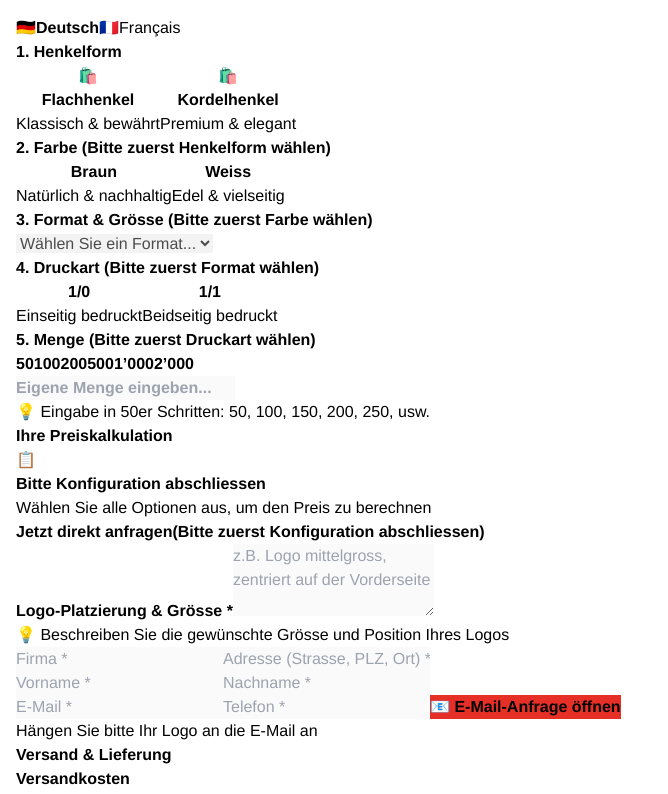
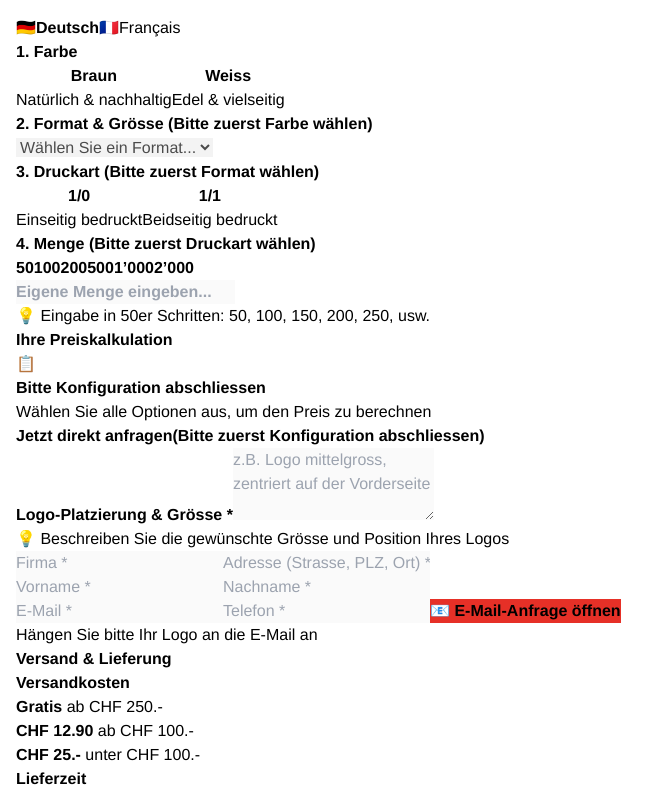
Before and after one commit to Elco-ag/konfigurator, a React (Vite) app: page / in a window 1280 px wide. Shown: the top 794 px of the page, without its empty margins (0-668 px from the left). Built offline with nearby package versions, Linux system fonts and the light colour scheme.

Commit message:
Update ElcoPapiertaschenKonfigurator.tsx

```diff
--- a/src/ElcoPapiertaschenKonfigurator.tsx
+++ b/src/ElcoPapiertaschenKonfigurator.tsx
@@ -7,21 +7,14 @@ import React, { useState, useEffect } from 'react';
 const T = {
   de: {
     // Steps
-    step1: '1. Henkelform',
-    step2: '2. Farbe',
-    step3: '3. Format & Grösse',
-    step4: '4. Druckart',
-    step5: '5. Menge',
+    step1: '1. Farbe',
+    step2: '2. Format & Grösse',
+    step3: '3. Druckart',
+    step4: '4. Menge',
     // Step hints
-    hint_handle: '(Bitte zuerst Henkelform wählen)',
     hint_color: '(Bitte zuerst Farbe wählen)',
     hint_format: '(Bitte zuerst Format wählen)',
     hint_print: '(Bitte zuerst Druckart wählen)',
-    // Handle
-    flat: 'Flachhenkel',
-    flat_desc: 'Klassisch & bewährt',
-    cord: 'Kordelhenkel',
-    cord_desc: 'Premium & elegant',
     // Color
     brown: 'Braun',
     brown_desc: 'Natürlich & nachhaltig',
@@ -61,8 +54,6 @@ const T = {
     price_placeholder_title: 'Bitte Konfiguration abschliessen',
     price_placeholder_text: 'Wählen Sie alle Optionen aus, um den Preis zu berechnen',
     // Handle labels for summary
-    handle_flat_short: 'Flach',
-    handle_cord_short: 'Kordel',
     color_brown_short: 'Braun',
     color_white_short: 'Weiss',
     // Contact form
@@ -115,7 +106,7 @@ Als PDF, AI, EPS oder hochauflösendes PNG.
 
 MEINE KONFIGURATION:
 --------------------
-Henkelform: ${cfg.handleLabel}
+Henkelform: Flachhenkel
 Farbe: ${cfg.colorLabel}
 Format: ${cfg.format} cm (${cfg.sizeLabel})
 Druckart: ${cfg.printLabel}
@@ -152,19 +143,13 @@ ${cfg.firstName} ${cfg.lastName}`,
     ship_surcharge_suffix: ' Kleinmengenzuschlag',
   },
   fr: {
-    step1: '1. Type de poignée',
-    step2: '2. Couleur',
-    step3: '3. Format & taille',
-    step4: '4. Type d\'impression',
-    step5: '5. Quantité',
-    hint_handle: '(Veuillez d\'abord choisir le type de poignée)',
+    step1: '1. Couleur',
+    step2: '2. Format & taille',
+    step3: '3. Type d\'impression',
+    step4: '4. Quantité',
     hint_color: '(Veuillez d\'abord choisir la couleur)',
     hint_format: '(Veuillez d\'abord choisir le format)',
     hint_print: '(Veuillez d\'abord choisir le type d\'impression)',
-    flat: 'Poignée plate',
-    flat_desc: 'Classique & éprouvée',
-    cord: 'Poignée cordelette',
-    cord_desc: 'Premium & élégante',
     brown: 'Brun',
     brown_desc: 'Naturel & durable',
     white: 'Blanc',
@@ -197,8 +182,6 @@ ${cfg.firstName} ${cfg.lastName}`,
     savings_text: (tier, pct) => `À ${tier} pièces, vous économisez ${pct}% par pièce`,
     price_placeholder_title: 'Veuillez compléter la configuration',
     price_placeholder_text: 'Sélectionnez toutes les options pour calculer le prix',
-    handle_flat_short: 'Plate',
-    handle_cord_short: 'Cordelette',
     color_brown_short: 'Brun',
     color_white_short: 'Blanc',
     contact_title: 'Demander maintenant',
@@ -247,7 +230,7 @@ En format PDF, AI, EPS ou PNG haute résolution.
 
 MA CONFIGURATION :
 ------------------
-Type de poignée : ${cfg.handleLabel}
+Type de poignée : Poignée plate
 Couleur : ${cfg.colorLabel}
 Format : ${cfg.format} cm (${cfg.sizeLabel})
 Type d'impression : ${cfg.printLabel}
@@ -285,7 +268,7 @@ ${cfg.firstName} ${cfg.lastName}`,
 };
 
 // ============================================================================
-// PRICE DATA
+// PRICE DATA - Only Flachhenkel
 // ============================================================================
 
 const PRICE_DATA = {
@@ -366,62 +349,6 @@ const PRICE_DATA = {
           "1/1": { 50: 2.79, 200: 2.04, 500: 1.59, 1000: 1.44, 2000: 1.27, 5000: 1.21 }
         }
       }
-    },
-    kordelhenkel: {
-      braun: {
-        "18x8x24": {
-          size_label: "Small / 84101.25",
-          "1/0": { 50: 1.80, 200: 1.30, 500: 1.00, 1000: 0.90, 2000: 0.80, 5000: 0.77 },
-          "1/1": { 50: 2.60, 200: 1.85, 500: 1.40, 1000: 1.25, 2000: 1.08, 5000: 1.03 }
-        },
-        "22x10x29": {
-          size_label: "Medium / 84102.25",
-          "1/0": { 50: 1.85, 200: 1.35, 500: 1.05, 1000: 0.95, 2000: 0.86, 5000: 0.82 },
-          "1/1": { 50: 2.65, 200: 1.90, 500: 1.45, 1000: 1.30, 2000: 1.13, 5000: 1.07 }
-        },
-        "27x12x37": {
-          size_label: "Large / 84103.25",
-          "1/0": { 50: 1.95, 200: 1.45, 500: 1.15, 1000: 1.05, 2000: 0.95, 5000: 0.92 },
-          "1/1": { 50: 2.75, 200: 2.00, 500: 1.55, 1000: 1.40, 2000: 1.23, 5000: 1.16 }
-        },
-        "40x12x31": {
-          size_label: "Large Landscape / 84205.25",
-          "1/0": { 50: 2.04, 200: 1.54, 500: 1.24, 1000: 1.14, 2000: 1.04, 5000: 1.01 },
-          "1/1": { 50: 2.84, 200: 2.09, 500: 1.64, 1000: 1.49, 2000: 1.32, 5000: 1.25 }
-        },
-        "32x13x41": {
-          size_label: "X-Large / 84104.25",
-          "1/0": { 50: 2.00, 200: 1.50, 500: 1.20, 1000: 1.10, 2000: 1.01, 5000: 0.97 },
-          "1/1": { 50: 2.80, 200: 2.05, 500: 1.60, 1000: 1.45, 2000: 1.28, 5000: 1.22 }
-        }
-      },
-      weiss: {
-        "18x8x24": {
-          size_label: "Small / 84101.10",
-          "1/0": { 50: 1.80, 200: 1.30, 500: 1.00, 1000: 0.90, 2000: 0.80, 5000: 0.77 },
-          "1/1": { 50: 2.60, 200: 1.85, 500: 1.40, 1000: 1.25, 2000: 1.08, 5000: 1.03 }
-        },
-        "22x10x29": {
-          size_label: "Medium / 84102.10",
-          "1/0": { 50: 1.85, 200: 1.35, 500: 1.05, 1000: 0.95, 2000: 0.86, 5000: 0.82 },
-          "1/1": { 50: 2.65, 200: 1.90, 500: 1.45, 1000: 1.30, 2000: 1.13, 5000: 1.07 }
-        },
-        "27x12x37": {
-          size_label: "Large / 84103.10",
-          "1/0": { 50: 1.95, 200: 1.45, 500: 1.15, 1000: 1.05, 2000: 0.95, 5000: 0.92 },
-          "1/1": { 50: 2.75, 200: 2.00, 500: 1.55, 1000: 1.40, 2000: 1.23, 5000: 1.16 }
-        },
-        "40x12x31": {
-          size_label: "Large Landscape / 84205.10",
-          "1/0": { 50: 2.04, 200: 1.54, 500: 1.24, 1000: 1.14, 2000: 1.04, 5000: 1.01 },
-          "1/1": { 50: 2.84, 200: 2.09, 500: 1.64, 1000: 1.49, 2000: 1.32, 5000: 1.25 }
-        },
-        "32x13x41": {
-          size_label: "X-Large / 84104.10",
-          "1/0": { 50: 2.00, 200: 1.50, 500: 1.20, 1000: 1.10, 2000: 1.01, 5000: 0.97 },
-          "1/1": { 50: 2.80, 200: 2.05, 500: 1.60, 1000: 1.45, 2000: 1.28, 5000: 1.22 }
-        }
-      }
     }
   }
 };
@@ -441,7 +368,7 @@ function chooseTier(qty, rules) {
 }
 
 function calcPrice(selection, priceData) {
-  const { handle, color, format, print, qty } = selection;
+  const { color, format, print, qty } = selection;
   const { rules, data } = priceData;
 
   if (qty < rules.min_qty) {
@@ -454,7 +381,7 @@ function calcPrice(selection, priceData) {
   }
 
   try {
-    const product = data[handle]?.[color]?.[format];
+    const product = data.flachhenkel?.[color]?.[format];
     if (!product) {
       return { error: 'no_product' };
     }
@@ -543,7 +470,6 @@ export default function PapiertragetaschenKalkulator() {
   });
   const t = T[lang];
 
-  const [handle, setHandle] = useState(null);
   const [color, setColor] = useState(null);
   const [format, setFormat] = useState(null);
   const [print, setPrint] = useState(null);
@@ -559,16 +485,16 @@ export default function PapiertragetaschenKalkulator() {
   const [logoDescription, setLogoDescription] = useState('');
   const [showToast, setShowToast] = useState(false);
 
-  const priceResult = handle && color && format && print && qty && parseInt(qty) >= 50
-    ? calcPrice({ handle, color, format, print, qty: parseInt(qty) }, PRICE_DATA)
+  const priceResult = color && format && print && qty && parseInt(qty) >= 50
+    ? calcPrice({ color, format, print, qty: parseInt(qty) }, PRICE_DATA)
     : null;
 
-  const availableFormats = handle && color
-    ? Object.keys(PRICE_DATA.data[handle]?.[color] || {})
+  const availableFormats = color
+    ? Object.keys(PRICE_DATA.data.flachhenkel?.[color] || {})
         .map(fmt => ({
           value: fmt,
           label: `${fmt.replace(/x/g, '×')} cm`,
-          sizeLabel: PRICE_DATA.data[handle][color][fmt]?.size_label || ''
+          sizeLabel: PRICE_DATA.data.flachhenkel[color][fmt]?.size_label || ''
         }))
         .sort((a, b) => {
           const [w1] = a.value.split('x').map(Number);
@@ -576,10 +502,6 @@ export default function PapiertragetaschenKalkulator() {
           return w1 - w2;
         })
     : [];
-
-  useEffect(() => {
-    setColor(null); setFormat(null); setPrint(null); setQty('');
-  }, [handle]);
 
   useEffect(() => {
     setFormat(null); setPrint(null); setQty('');
@@ -609,12 +531,13 @@ export default function PapiertragetaschenKalkulator() {
       alert(t.alert_fields);
       return;
     }
+
     if (!priceResult || priceResult.error) {
       alert(t.alert_config);
       return;
     }
 
-    const productInfo = PRICE_DATA.data[handle][color][format];
+    const productInfo = PRICE_DATA.data.flachhenkel[color][format];
     const sizeLabel = productInfo?.size_label || '';
 
     let shippingText = '';
@@ -627,12 +550,11 @@ export default function PapiertragetaschenKalkulator() {
       }
     }
 
-    const handleLabel = handle === 'flachhenkel' ? t.flat : t.cord;
     const colorLabel = color === 'braun' ? t.brown : t.white;
     const printLabel = print === '1/0' ? t.print_one_long : t.print_both_long;
 
     const cfg = {
-      handleLabel, colorLabel, format, sizeLabel, printLabel,
+      colorLabel, format, sizeLabel, printLabel,
       qty, logoDescription,
       unitPrice: formatPriceCHF(priceResult.unit),
       subtotal: formatPriceCHF(priceResult.subtotal),
@@ -698,52 +620,14 @@ export default function PapiertragetaschenKalkulator() {
         <div className="mb-8">
           <div className="bg-white rounded-2xl shadow-sm border border-gray-100">
 
-            {/* 1. Handle */}
+            {/* 1. Color */}
             <div className="p-6 border-b border-gray-100">
               <h3 className="text-sm text-gray-500 uppercase tracking-wider mb-4" style={{fontWeight: 700}}>
                 {t.step1}
               </h3>
               <div className="grid grid-cols-2 gap-4">
                 <button
-                  onClick={() => setHandle('flachhenkel')}
-                  className={`relative p-6 rounded-xl transition-all border-2 ${
-                    handle === 'flachhenkel'
-                      ? 'bg-green-50 shadow-lg transform scale-[1.02]'
-                      : 'bg-gray-50 hover:bg-gray-100 text-gray-700 border-transparent'
-                  }`}
-                  style={handle === 'flachhenkel' ? {borderColor: ELCO_RED} : {}}
-                >
-                  <span className="text-2xl mb-2 block">🛍️</span>
-                  <div style={{fontWeight: 700}}>{t.flat}</div>
-                  <div className="text-xs mt-1 text-gray-600" style={{fontWeight: 400}}>{t.flat_desc}</div>
-                  {handle === 'flachhenkel' && <CheckIcon />}
-                </button>
-                <button
-                  onClick={() => setHandle('kordelhenkel')}
-                  className={`relative p-6 rounded-xl transition-all border-2 ${
-                    handle === 'kordelhenkel'
-                      ? 'bg-green-50 shadow-lg transform scale-[1.02]'
-                      : 'bg-gray-50 hover:bg-gray-100 text-gray-700 border-transparent'
-                  }`}
-                  style={handle === 'kordelhenkel' ? {borderColor: ELCO_RED} : {}}
-                >
-                  <span className="text-2xl mb-2 block">🛍️</span>
-                  <div style={{fontWeight: 700}}>{t.cord}</div>
-                  <div className="text-xs mt-1 text-gray-600" style={{fontWeight: 400}}>{t.cord_desc}</div>
-                  {handle === 'kordelhenkel' && <CheckIcon />}
-                </button>
-              </div>
-            </div>
-
-            {/* 2. Color */}
-            <div className={`p-6 border-b border-gray-100 transition-opacity ${!handle ? 'opacity-40 pointer-events-none' : ''}`}>
-              <h3 className="text-sm text-gray-500 uppercase tracking-wider mb-4" style={{fontWeight: 700}}>
-                {t.step2} {!handle && <span className="text-xs normal-case">{t.hint_handle}</span>}
-              </h3>
-              <div className="grid grid-cols-2 gap-4">
-                <button
-                  onClick={() => handle && setColor('braun')}
-                  disabled={!handle}
+                  onClick={() => setColor('braun')}
                   className={`relative p-6 rounded-xl transition-all border-2 ${
                     color === 'braun'
                       ? 'bg-green-50 shadow-lg transform scale-[1.02]'
@@ -757,8 +641,7 @@ export default function PapiertragetaschenKalkulator() {
                   {color === 'braun' && <CheckIcon />}
                 </button>
                 <button
-                  onClick={() => handle && setColor('weiss')}
-                  disabled={!handle}
+                  onClick={() => setColor('weiss')}
                   className={`relative p-6 rounded-xl transition-all border-2 ${
                     color === 'weiss'
                       ? 'bg-green-50 shadow-lg transform scale-[1.02]'
@@ -774,10 +657,10 @@ export default function PapiertragetaschenKalkulator() {
               </div>
             </div>
 
-            {/* 3. Format */}
+            {/* 2. Format */}
             <div className={`p-6 border-b border-gray-100 transition-opacity ${!color ? 'opacity-40 pointer-events-none' : ''}`}>
               <h3 className="text-sm text-gray-500 uppercase tracking-wider mb-4" style={{fontWeight: 700}}>
-                {t.step3} {!color && <span className="text-xs normal-case">{t.hint_color}</span>}
+                {t.step2} {!color && <span className="text-xs normal-case">{t.hint_color}</span>}
               </h3>
               <select
                 value={format || ''}
@@ -803,10 +686,10 @@ export default function PapiertragetaschenKalkulator() {
               )}
             </div>
 
-            {/* 4. Print */}
+            {/* 3. Print */}
             <div className={`p-6 border-b border-gray-100 transition-opacity ${!format ? 'opacity-40 pointer-events-none' : ''}`}>
               <h3 className="text-sm text-gray-500 uppercase tracking-wider mb-4" style={{fontWeight: 700}}>
-                {t.step4} {!format && <span className="text-xs normal-case">{t.hint_format}</span>}
+                {t.step3} {!format && <span className="text-xs normal-case">{t.hint_format}</span>}
               </h3>
               <div className="grid grid-cols-2 gap-4">
                 <button
@@ -840,10 +723,10 @@ export default function PapiertragetaschenKalkulator() {
               </div>
             </div>
 
-            {/* 5. Quantity */}
+            {/* 4. Quantity */}
             <div className={`p-6 transition-opacity ${!print ? 'opacity-40 pointer-events-none' : ''}`}>
               <h3 className="text-sm text-gray-500 uppercase tracking-wider mb-4" style={{fontWeight: 700}}>
-                {t.step5} {!print && <span className="text-xs normal-case">{t.hint_print}</span>}
+                {t.step4} {!print && <span className="text-xs normal-case">{t.hint_print}</span>}
               </h3>
               <div className="flex flex-wrap gap-2 mb-4">
                 {[50, 100, 200, 500, 1000, 2000].map(tier => (
@@ -934,7 +817,7 @@ export default function PapiertragetaschenKalkulator() {
                     <div className="flex justify-between text-sm">
                       <span className="text-gray-600" style={{fontWeight: 400}}>{t.config_label}</span>
                       <span className="text-gray-900" style={{fontWeight: 700}}>
-                        {handle === 'flachhenkel' ? t.handle_flat_short : t.handle_cord_short} • {color === 'braun' ? t.color_brown_short : t.color_white_short} • {print}
+                        {color === 'braun' ? t.color_brown_short : t.color_white_short} • {print}
                       </span>
                     </div>
                     <div className="flex justify-between text-sm">
@@ -956,18 +839,21 @@ export default function PapiertragetaschenKalkulator() {
                       <span className="text-gray-500" style={{fontWeight: 400}}>{t.subtotal}</span>
                       <span className="text-gray-900" style={{fontWeight: 700}}>{formatPriceCHF(priceResult.subtotal)}</span>
                     </div>
+
                     {priceResult.shipping > 0 && (
                       <div className="flex justify-between text-sm">
                         <span className="text-gray-500" style={{fontWeight: 400}}>{t.shipping_label}</span>
                         <span className="text-gray-700" style={{fontWeight: 400}}>+ {formatPriceCHF(priceResult.shipping)}</span>
                       </div>
                     )}
+
                     {priceResult.smallQtySurcharge > 0 && (
                       <div className="flex justify-between text-sm">
                         <span className="text-gray-500" style={{fontWeight: 400}}>{t.surcharge}</span>
                         <span className="text-orange-600" style={{fontWeight: 400}}>+ {formatPriceCHF(priceResult.smallQtySurcharge)}</span>
                       </div>
                     )}
+
                     {priceResult.shipping === 0 && (
                       <div className="flex items-center text-sm text-green-600 bg-gradient-to-r from-green-50 to-emerald-50 px-3 py-2 rounded-lg border border-green-200">
                         <svg className="w-4 h-4 mr-2" fill="currentColor" viewBox="0 0 20 20">
@@ -1035,6 +921,7 @@ export default function PapiertragetaschenKalkulator() {
                 />
                 <p className="mt-1 text-xs text-gray-500" style={{fontWeight: 400}}>{t.logo_hint}</p>
               </div>
+
               <input type="text" value={company} onChange={(e) => isPriceAvailable && setCompany(e.target.value)} disabled={!isPriceAvailable}
                 className="w-full px-4 py-3 bg-gray-50 border border-gray-200 rounded-xl focus:outline-none focus:border-gray-400 focus:bg-white transition-all disabled:cursor-not-allowed"
                 placeholder={t.company_ph} style={{fontWeight: 400}} />
```
